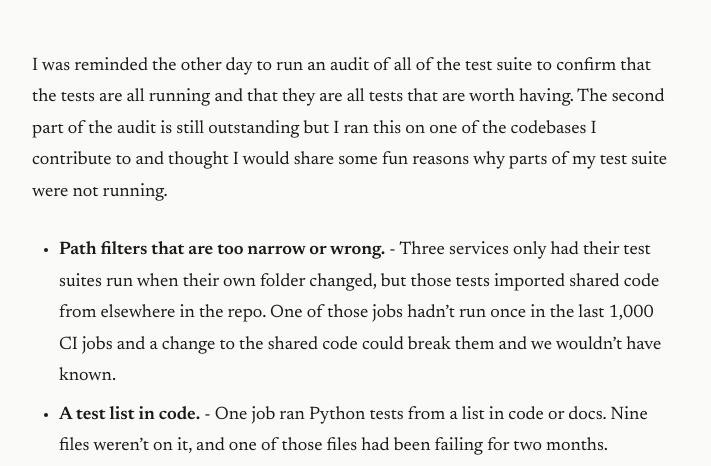
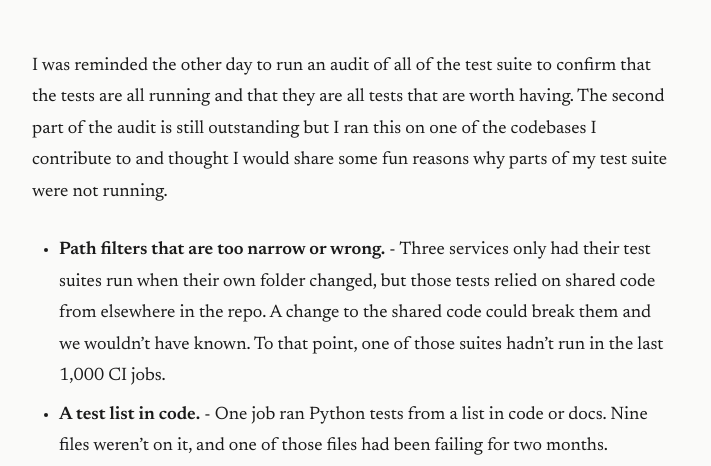
Before and after one commit to scottty881/blog, an Astro site: page /blog/notes/are-your-tests-running in a window 1280 px wide. Shown: the part 279-745 px from the top of the page, without its empty margins (284-995 px from the left). Built offline with nearby package versions, Linux system fonts and the light colour scheme; Astro itself is replaced by a stand-in of ours.

Commit message:
Revise notes on test suite audit findings
Updated the content to clarify reasons why tests may not be running in CI environments.

```diff
--- a/src/content/notes/are-your-tests-running.md
+++ b/src/content/notes/are-your-tests-running.md
@@ -5,7 +5,7 @@ date: 2026-11-24
 
 I was reminded the other day to run an audit of all of the test suite to confirm that the tests are all running and that they are all tests that are worth having. The second part of the audit is still outstanding but I ran this on one of the codebases I contribute to and thought I would share some fun reasons why parts of my test suite were not running.
 
-- **Path filters that are too narrow or wrong.** - Three services only had their test suites run when their own folder changed, but those tests imported shared code from elsewhere in the repo. One of those jobs hadn't run once in the last 1,000 CI jobs and a change to the shared code could break them and we wouldn't have known.
+- **Path filters that are too narrow or wrong.** - Three services only had their test suites run when their own folder changed, but those tests relied on shared code from elsewhere in the repo. A change to the shared code could break them and we wouldn't have known. To that point, one of those suites hadn't run in the last 1,000 CI jobs.
 - **A test list in code.** - One job ran Python tests from a list in code or docs. Nine files weren't on it, and one of those files had been failing for two months.
 - **Skips that depend on the environment.** - A few dozen tests skip when a CLI tool is missing. The CI image doesn't have it, so they always skipped.
 - **Tests without a runner.** - Infrastructure tests were written but they weren't included in any of the CI jobs.
```
